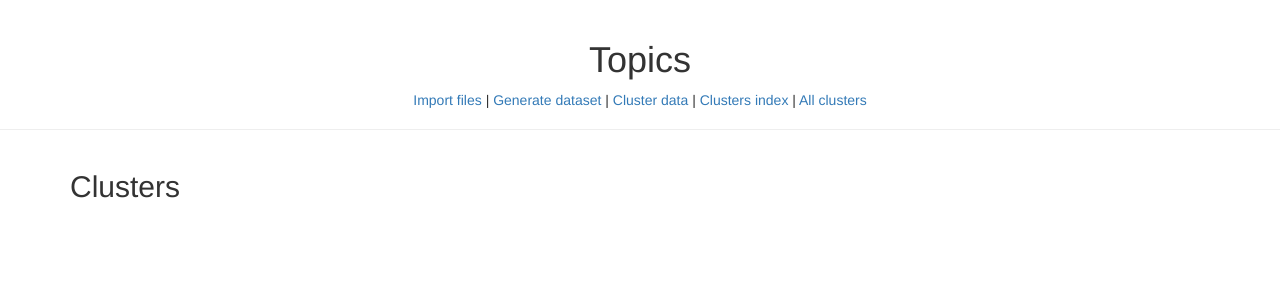
After one commit to Adavideo/TFM, a Django app: page /topics_identifier/clusters_index in a window 1280 px wide. The commit adds this page. Shown: the top 300 px of the page. Run offline with Django 3.2, Linux system fonts and the light colour scheme; data that the repository does not hold is empty; parts of the project's set-up code (start-up, migrations or seed data) failed here and were passed over; some libraries are stand-ins or nearby versions.

Commit message:
Clusters index view

```diff
--- a/topics/topics_identifier/templates/topics_identifier/base.html
+++ b/topics/topics_identifier/templates/topics_identifier/base.html
@@ -21,8 +21,11 @@
                 <a href="{% url 'cluster_data' %}">
                 Cluster data
                 </a> |
+                <a href="{% url 'clusters_index' %}">
+                Clusters index
+                </a> |
                 <a href="{% url 'all_clusters' %}">
-                View clusters
+                All clusters
                 </a>
 
               </p>
--- /dev/null
+++ b/topics/topics_identifier/templates/topics_identifier/clusters_index.html
@@ -0,0 +1,16 @@
+{% extends 'topics_identifier/base.html' %}
+
+{% block content %}
+
+
+  <h2>Clusters</h2><br>
+
+  {% for info in datasets_clusters_list %}
+    <h4>
+      <a href="{% url 'dataset_clusters' info.dataset_name %}">
+        Dataset {{ info.dataset_name }}</a>
+       Clusters: {{ info.num_clusters }}</h4><br>
+  {% endfor %}
+
+
+{% endblock %}
--- a/topics/topics_identifier/urls.py
+++ b/topics/topics_identifier/urls.py
@@ -9,4 +9,5 @@ urlpatterns = [
     path('cluster_data', views.cluster_data_view, name='cluster_data'),
     path('clusters', views.clusters_view, name='all_clusters'),
     path('clusters/<dataset_name>', views.clusters_view, name='dataset_clusters'),
+    path('clusters_index', views.clusters_index_view, name='clusters_index'),
 ]
--- a/topics/topics_identifier/views.py
+++ b/topics/topics_identifier/views.py
@@ -66,3 +66,24 @@ def clusters_view(request, dataset_name=None):
     template = "topics_identifier/clusters.html"
     context = {"clusters_list": clusters_list, "dataset_name": dataset_name }
     return render(request, template, context )
+
+def get_datasets_names():
+    datasets_names = []
+    for cluster in Cluster.objects.all():
+        if cluster.dataset not in datasets_names:
+            datasets_names.append(cluster.dataset)
+    return datasets_names
+
+def get_datasets_clusters_list():
+    datasets_names = get_datasets_names()
+    datasets_list = []
+    for dataset_name in datasets_names:
+        num_clusters = len(Cluster.objects.filter(dataset=dataset_name))
+        info = { "dataset_name": dataset_name, "num_clusters": num_clusters }
+        datasets_list.append(info)
+    return datasets_list
+
+def clusters_index_view(request):
+    context = { "datasets_clusters_list": get_datasets_clusters_list() }
+    template = "topics_identifier/clusters_index.html"
+    return render(request, template, context )
```
